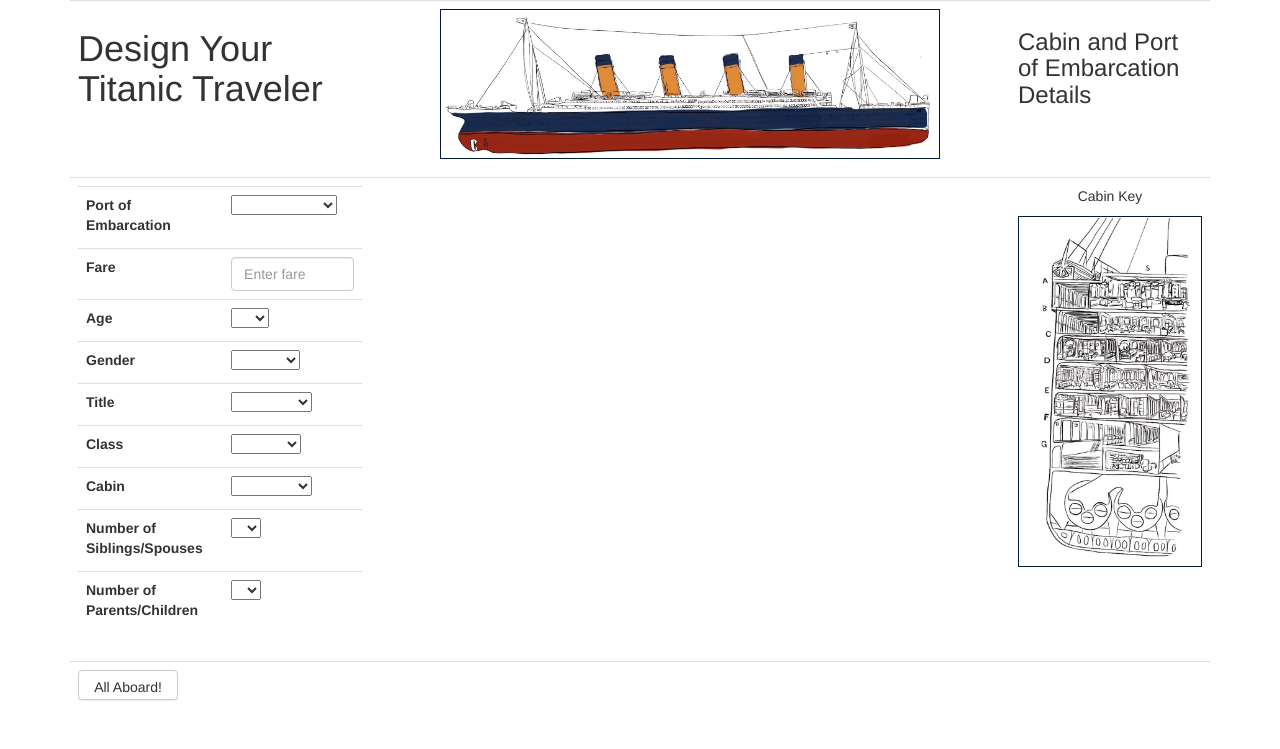
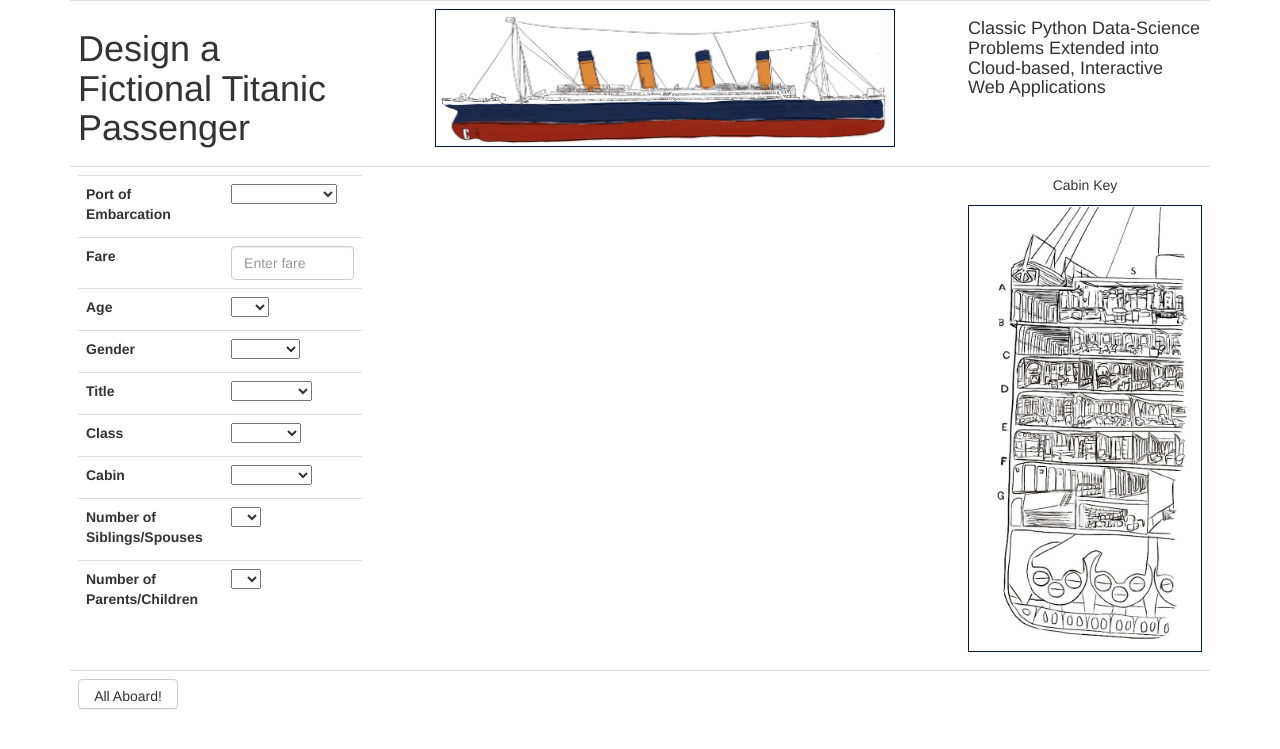
Before and after one commit to amunategui-prototyping/Chapter-1, a Python web app: template web-application/templates/index.html in a window 1280 px wide. Shown: the top 749 px of the page. Run offline with Jinja, Linux system fonts and the light colour scheme; the template is opened without the code that fills it, so the values that code supplies are empty; some libraries are stand-ins or nearby versions.

Commit message:
Update index.html

```diff
--- a/web-application/templates/index.html
+++ b/web-application/templates/index.html
@@ -18,12 +18,12 @@
 <div class="form-group">
 <table class="table">
     <tr>
-        <td width="300px"><p style="text-align:center"><h1>Design Your Titanic Traveler</h1></p></td>
+        <td width="300px"><p style="text-align:center"><h1>Design a Fictional Titanic Passenger</h1></p></td>
         <td><p style="text-align:center">
 			<img src="static/images/small_titanic.jpg" alt="titanic" style='padding:1px; border:1px solid #021a40; width: 80%; height: 80%'>
 			</p>
 		</td>
-        <td width="200px"><p style="text-align:center"><h3>Cabin and Port of Embarcation Details</h3></p></td>
+        <td width="250px"><p style="text-align:center"><h4>Classic Python Data-Science Problems Extended into Cloud-based, Interactive Web Applications</h4></p></td>
     </tr>
     <tr>
         <td>
```
